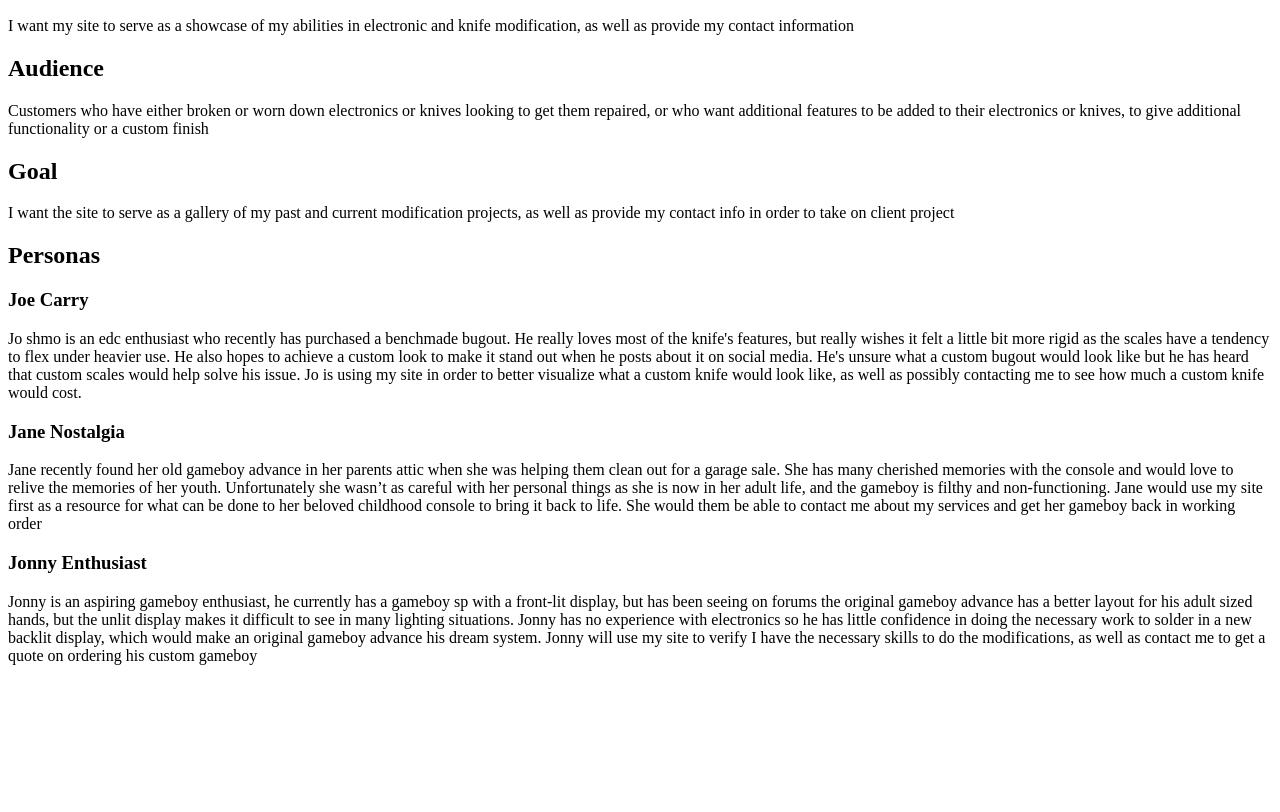
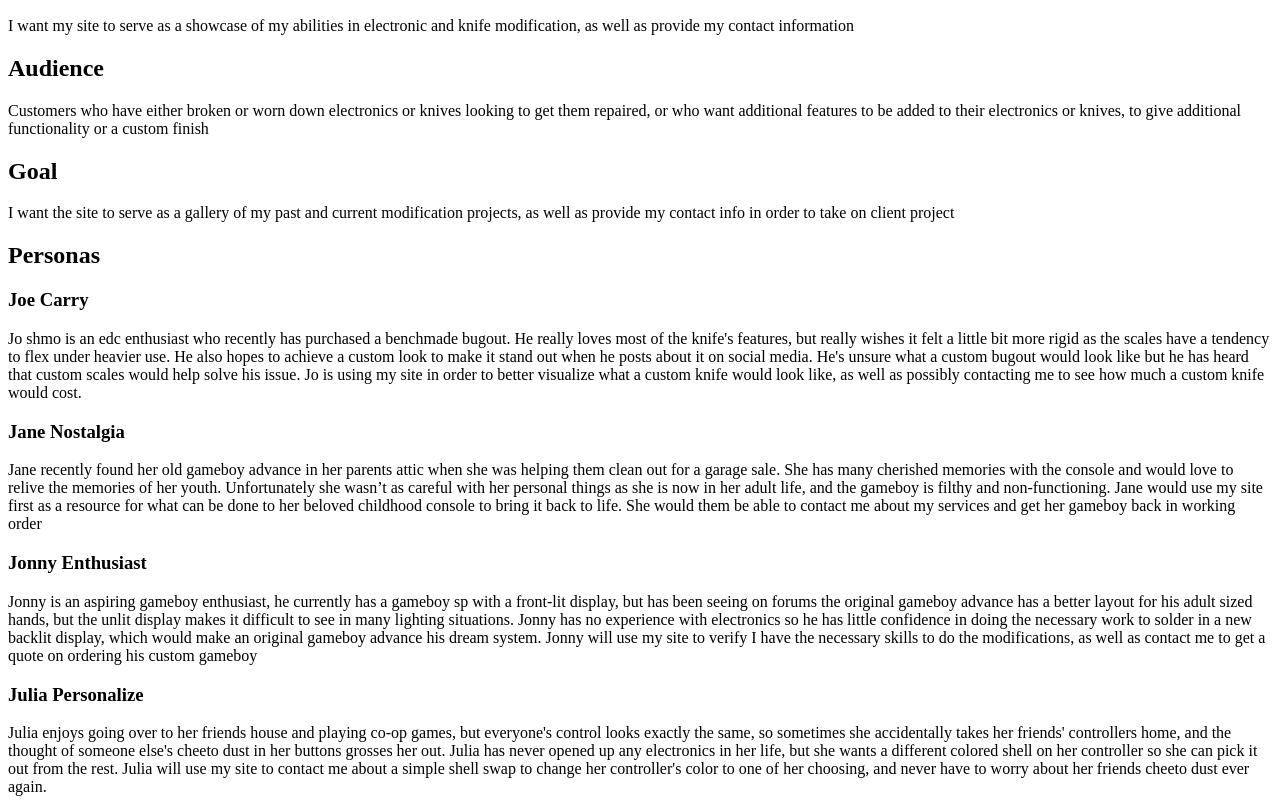
Before and after one commit to BlytheStarr/my-pwp-arlen, a plain HTML site: page public_html/documentation/milestone-1.html in a window 1280 px wide. Shown: the part 110-922 px from the top of the page. Before the commit the page ends 800 px from the top, so only its background shows below. Drawn offline with Linux system fonts and the light colour scheme.

Commit message:
added the Julia Personalize persona

```diff
--- a/public_html/documentation/milestone-1.html
+++ b/public_html/documentation/milestone-1.html
@@ -27,15 +27,16 @@
 <section>
 <h2>Personas</h2>
     <h3>Joe Carry</h3>
-    <p>Jo shmo is an edc enthusiast who recently has purchased a benchmade bugout. He really loves most of the knife's features, but really wishes it felt a little bit more rigid as the scales have a tendency to flex under heavier use. He also hopes to achieve a custom look to make it stand out when he posts about it on social media. He's unsure what a custom bugout would look like but he has heard that custom scales would help solve his issue. Jo is using my site in order to better visualize what a custom knife would look like, as well as possibly contacting me to see how much a custom knife would cost.</p>
+        <p>Jo shmo is an edc enthusiast who recently has purchased a benchmade bugout. He really loves most of the knife's features, but really wishes it felt a little bit more rigid as the scales have a tendency to flex under heavier use. He also hopes to achieve a custom look to make it stand out when he posts about it on social media. He's unsure what a custom bugout would look like but he has heard that custom scales would help solve his issue. Jo is using my site in order to better visualize what a custom knife would look like, as well as possibly contacting me to see how much a custom knife would cost.</p>
 
     <h3>Jane Nostalgia</h3>
-    <p>Jane recently found her old gameboy advance in her parents attic when she was helping them clean out for a garage sale. She has many cherished memories with the console and would love to relive the memories of her youth. Unfortunately she wasn’t as careful with her personal things as she is now in her adult life, and the gameboy is filthy and non-functioning. Jane would use my site first as a resource for what can be done to her beloved childhood console to bring it back to life. She would them be able to contact me about my services and get her gameboy back in working order</p>
+        <p>Jane recently found her old gameboy advance in her parents attic when she was helping them clean out for a garage sale. She has many cherished memories with the console and would love to relive the memories of her youth. Unfortunately she wasn’t as careful with her personal things as she is now in her adult life, and the gameboy is filthy and non-functioning. Jane would use my site first as a resource for what can be done to her beloved childhood console to bring it back to life. She would them be able to contact me about my services and get her gameboy back in working order</p>
 
     <h3>Jonny Enthusiast</h3>
-    <p>Jonny is an aspiring gameboy enthusiast, he currently has a gameboy sp with a front-lit display, but has been seeing on forums the original gameboy advance has a better layout for his adult sized hands, but the unlit display makes it difficult to see in many lighting situations. Jonny has no experience with electronics so he has little confidence in doing the necessary work to solder in a new backlit display, which would make an original gameboy advance his dream system. Jonny will use my site to verify I have the necessary skills to do the modifications, as well as contact me to get a quote on ordering his custom gameboy</p>
+        <p>Jonny is an aspiring gameboy enthusiast, he currently has a gameboy sp with a front-lit display, but has been seeing on forums the original gameboy advance has a better layout for his adult sized hands, but the unlit display makes it difficult to see in many lighting situations. Jonny has no experience with electronics so he has little confidence in doing the necessary work to solder in a new backlit display, which would make an original gameboy advance his dream system. Jonny will use my site to verify I have the necessary skills to do the modifications, as well as contact me to get a quote on ordering his custom gameboy</p>
 
-
+    <h3>Julia Personalize</h3>
+        <p>Julia enjoys going over to her friends house and playing co-op games, but everyone's control looks exactly the same, so sometimes she accidentally takes her friends' controllers home, and the thought of someone else's cheeto dust in her buttons grosses her out. Julia has never opened up any electronics in her life, but she wants a different colored shell on her controller so she can pick it out from the rest. Julia will use my site to contact me about a simple shell swap to change her controller's color to one of her choosing, and never have to worry about her friends cheeto dust ever again.</p>
 
 </section>
 
```
